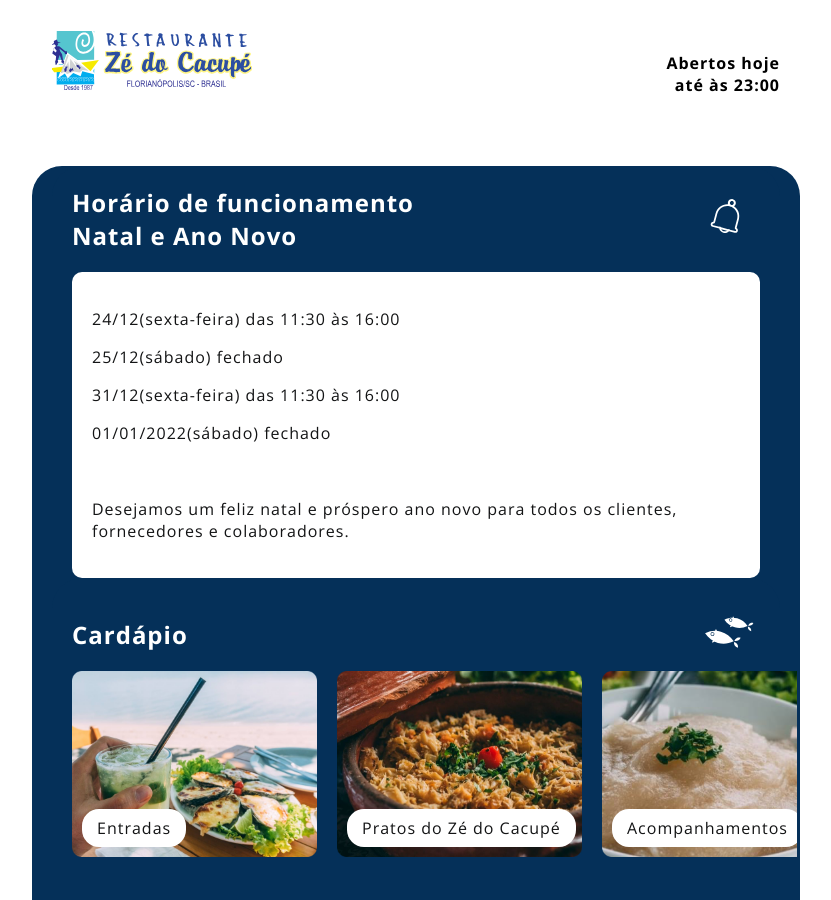
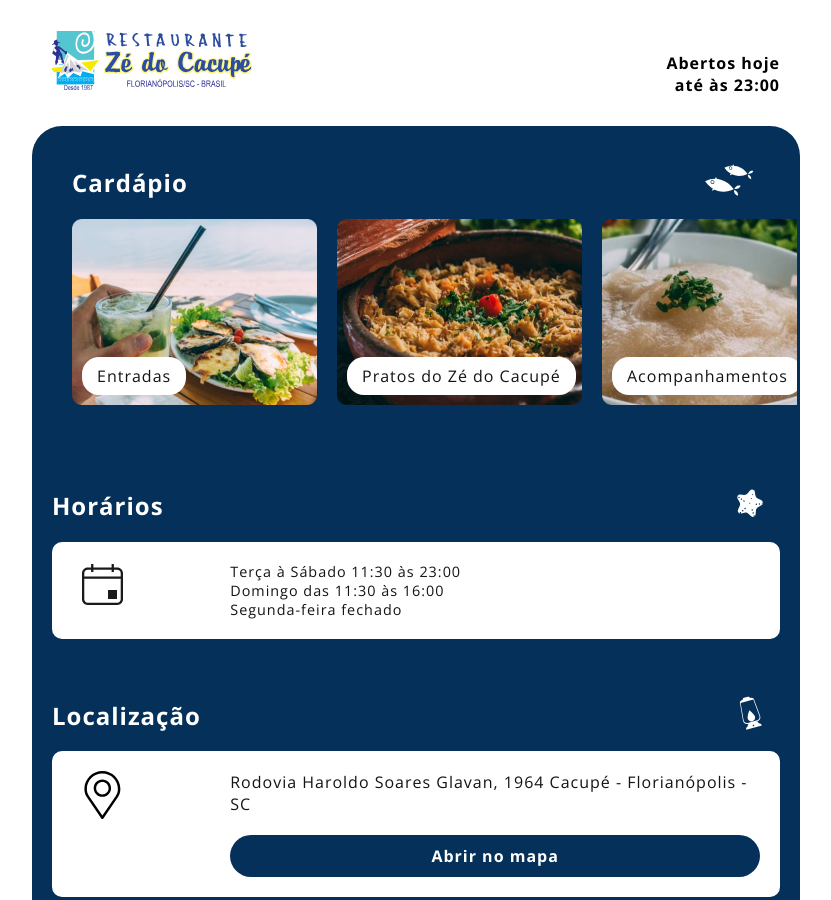
Before and after one commit to zedocacupe/zedocacupe.github.io, a Jekyll site: the page built from index.html, in a window 1280 px wide and 900 px high. Shown: the whole window, without its empty margins (224-1055 px from the left). Built offline with Jekyll 4.4.1, drawn with Linux system fonts in a browser that asks for light colours.

Commit message:
Update comunications.html

```diff
--- a/_includes/comunications.html
+++ b/_includes/comunications.html
@@ -1,4 +1,4 @@
-<div style="" >
+<!--<div style="" >
   <section class="section section-dark radius-top">
     <div class="row row-margin-top">
       <div class="flex-grid" id="horarios">
@@ -23,4 +23,4 @@
       </div>
     </div>
   </section>
-</div>
+</div>-->
```
